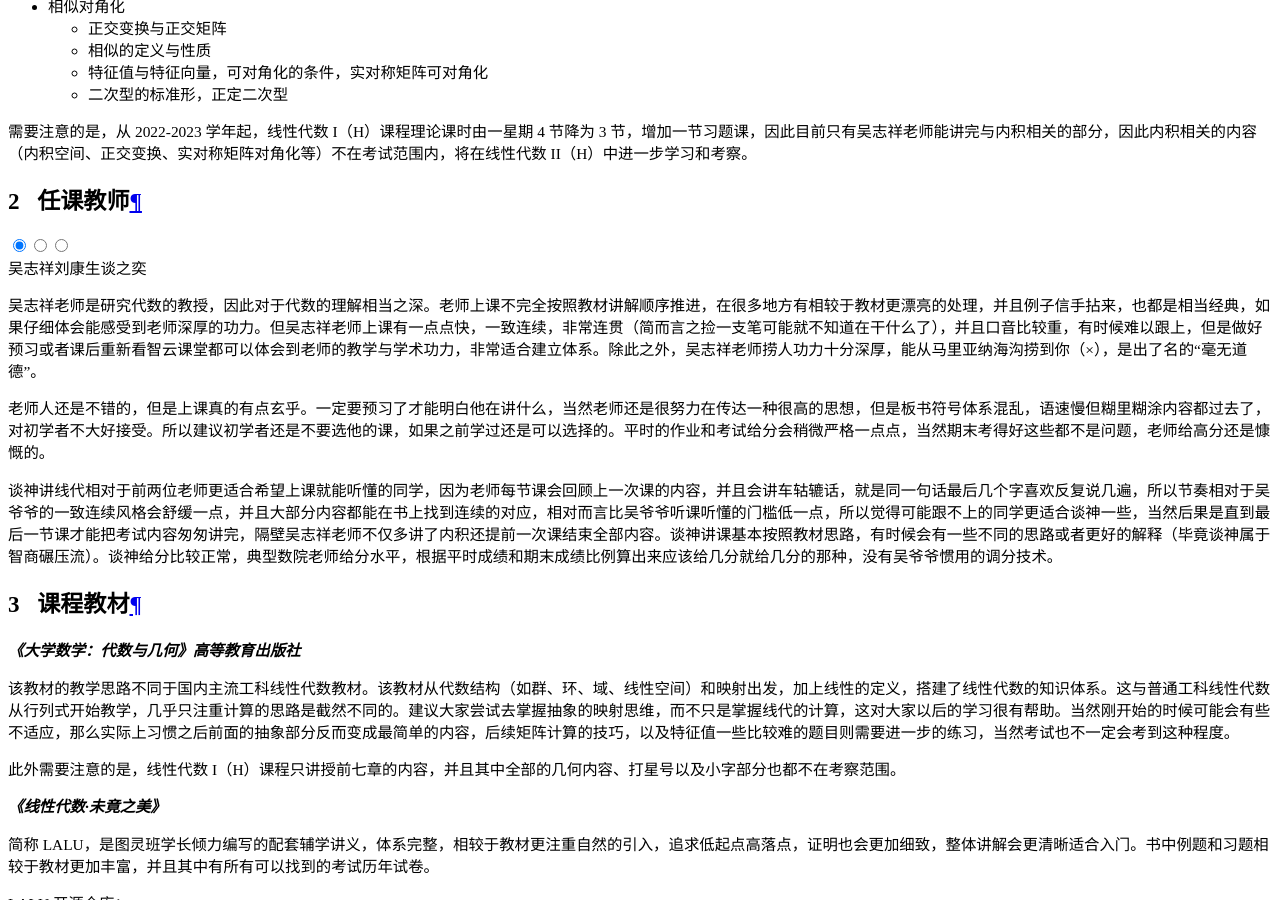
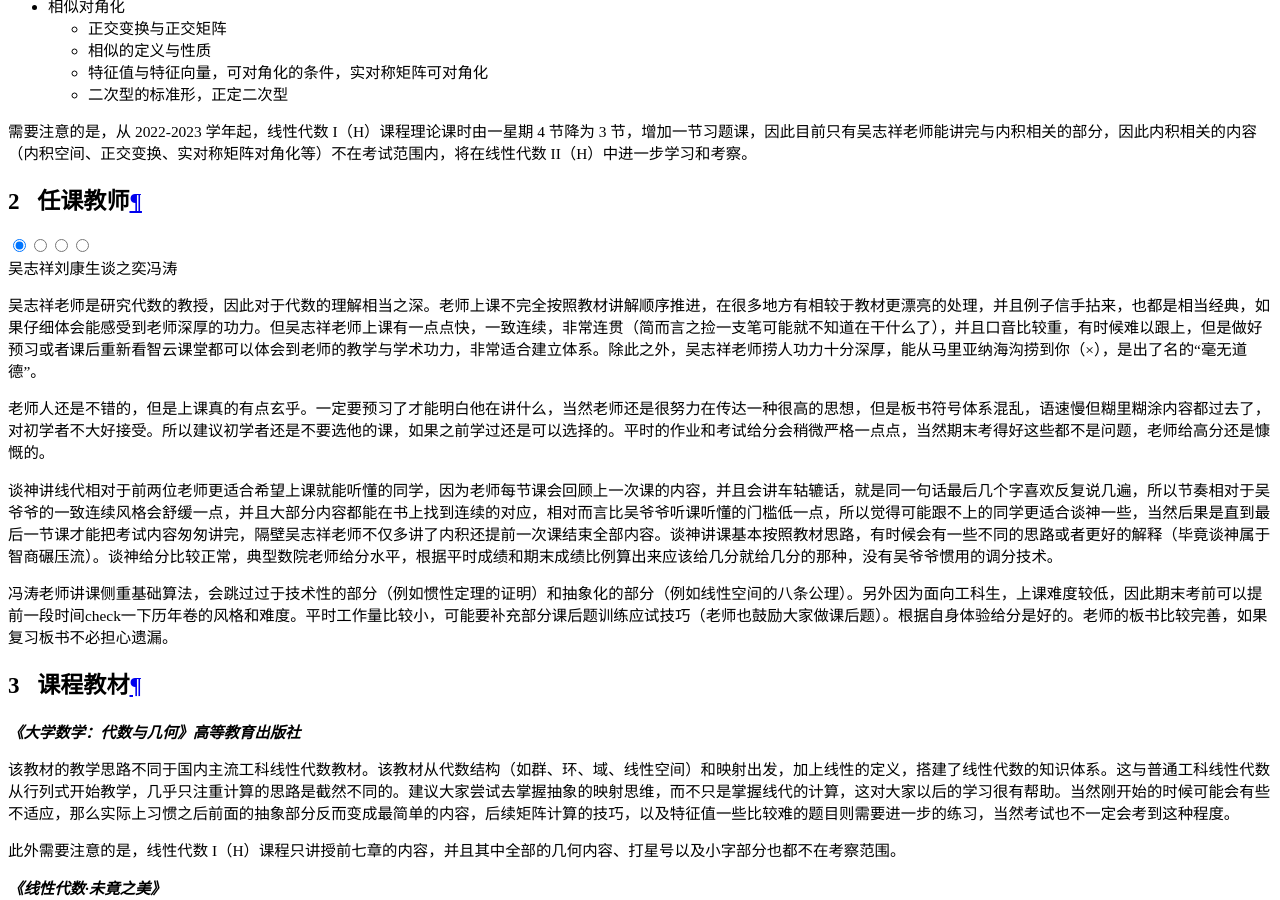
Before and after one commit to ZJU-Turing/TuringCourses, an MkDocs documentation site: the page built from docs/math_phys/linear_algebra1/index.md, in a window 1280 px wide and 900 px high, scrolled down 19491 px. Built offline with MkDocs 1.6.1 and Material for MkDocs 9.7.7, drawn with Linux system fonts in a browser that asks for light colours; comment, search, counter and statistics services are not loaded.

Commit message:
docs: 添加线代冯涛老师评价 (#224)

```diff
--- a/docs/math_phys/linear_algebra1/index.md
+++ b/docs/math_phys/linear_algebra1/index.md
@@ -52,6 +52,10 @@ abbrs:
 === "谈之奕"
 
     谈神讲线代相对于前两位老师更适合希望上课就能听懂的同学，因为老师每节课会回顾上一次课的内容，并且会讲车轱辘话，就是同一句话最后几个字喜欢反复说几遍，所以节奏相对于吴爷爷的一致连续风格会舒缓一点，并且大部分内容都能在书上找到连续的对应，相对而言比吴爷爷听课听懂的门槛低一点，所以觉得可能跟不上的同学更适合谈神一些，当然后果是直到最后一节课才能把考试内容匆匆讲完，隔壁吴志祥老师不仅多讲了内积还提前一次课结束全部内容。谈神讲课基本按照教材思路，有时候会有一些不同的思路或者更好的解释（毕竟谈神属于智商碾压流）。谈神给分比较正常，典型数院老师给分水平，根据平时成绩和期末成绩比例算出来应该给几分就给几分的那种，没有吴爷爷惯用的调分技术。
+
+=== "冯涛"
+
+    冯涛老师讲课侧重基础算法，会跳过过于技术性的部分（例如惯性定理的证明）和抽象化的部分（例如线性空间的八条公理）。另外因为面向工科生，上课难度较低，因此期末考前可以提前一段时间check一下历年卷的风格和难度。平时工作量比较小，可能要补充部分课后题训练应试技巧（老师也鼓励大家做课后题）。根据自身体验给分是好的。老师的板书比较完善，如果复习板书不必担心遗漏。
 
 ## 课程教材
 
```
